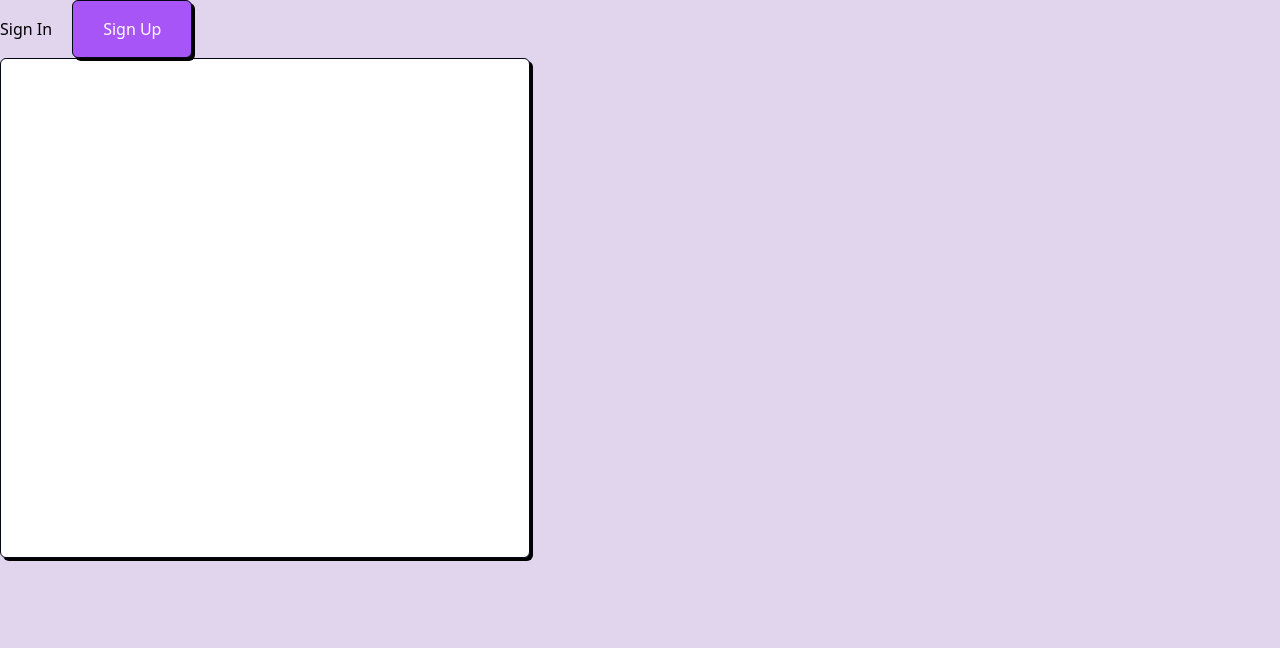
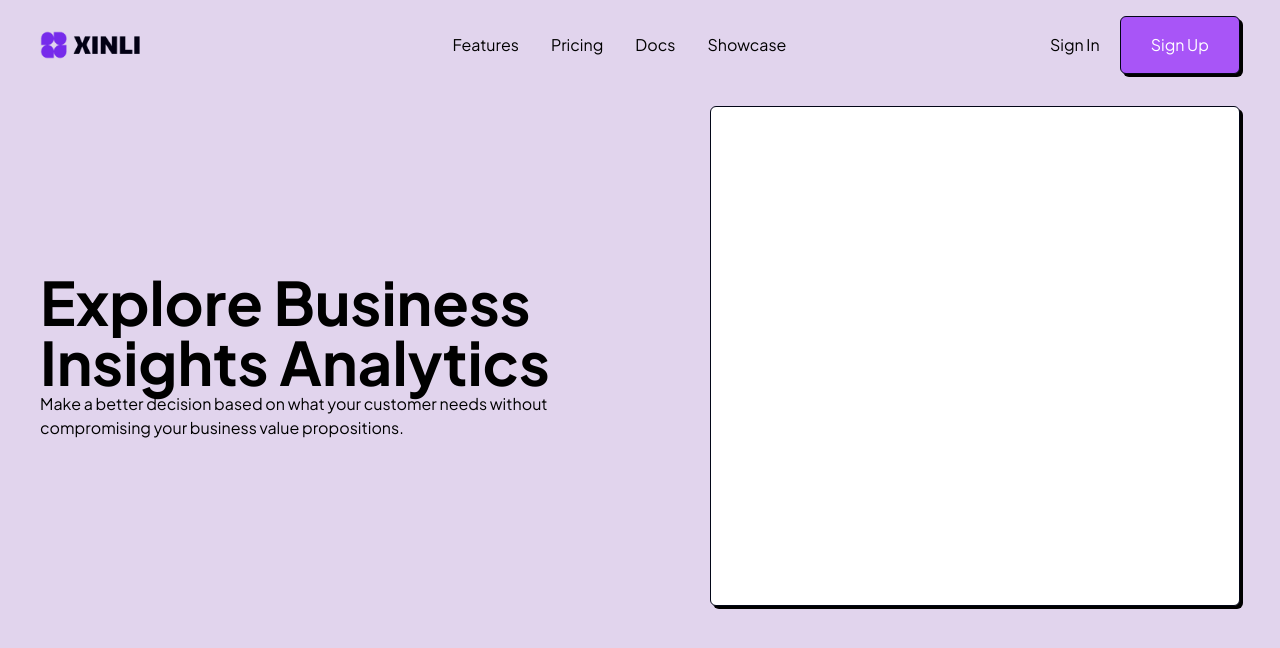
Before and after one commit to akbarhlubis/bwa-landing-page-intern-saas, a website built with Vite: page index.html in a window 1280 px wide. Built offline with nearby package versions, Linux system fonts and the light colour scheme.

Commit message:
feat: Add favicon and update landing page design
This commit adds a new favicon.svg file and updates the landing page design in index.html. The favicon.svg file is a custom SVG icon that will be used as the website's favicon. The index.html file has been modified to include the new favicon link and also includes changes to the header section, adding a logo and navigation links. Additionally, the right section of the hero section has been updated with a new background color and rounded corners.

```diff
--- a/index.html
+++ b/index.html
@@ -1,20 +1,52 @@
 <!doctype html>
 <html lang="en">
+
 <head>
   <meta charset="UTF-8" />
-    <link rel="icon" type="image/svg+xml" href="/vite.svg" />
+  <link rel="icon" type="image/svg+xml" href="/favicon.svg" />
+  <link rel="stylesheet" href="https://unpkg.com/aos@next/dist/aos.css" />
   <meta name="viewport" content="width=device-width, initial-scale=1.0" />
-    <title>Vite App</title>
+  <title>Xinli - BWA Landing Page SAAS</title>
 </head>
-  <body>
-    <div class="flex gap-[20px] items-center">
+
+<body class="font-PlusJakartaSans">
+  <!-- Header -->
+  <header class="flex items-center justify-between w-full px-10 py-4">
+    <div class="Logo">
+      <img class="w-3/4" src="./logo.png" alt="Logo Xinli">
+    </div>
+    <nav class="flex flex-row gap-8 p-4">
+      <a class="" href="#">Features</a>
+      <a class="" href="#">Pricing</a>
+      <a class="" href="#">Docs</a>
+      <a class="" href="#">Showcase</a>
+    </nav>
+    <div class="flex items-center gap-5">
       <a href="#">Sign In</a>
-      <button class="border-style">Sign Up</button>
+      <a class="button border-style" href="#">Sign Up</a>
     </div>
-    <div class="w-[530px] border-style h-[500px] rounded-md bg-white">
+  </header>
+
+  <!-- Hero -->
+  <div class="flex flex-row items-center justify-between w-full px-10 py-4 hero">
+    <div class="w-1/2 left-section">
+      <h1 class="text-6xl font-bold">Explore Business Insights Analytics</h1>
+      <p>Make a better decision based on what your customer needs without compromising your business value propositions.</p>
+      <div class="join-picture">
 
       </div>
+      <div class="buttons">
+
+      </div>
+    </div>
+    <div class="right-section" data-aos="fade-down">
+      <div class="w-[530px] border-style h-[500px] rounded-md bg-white"></div>
+    </div>
+  </div>
+
   <!-- Skrip Main JS -->
   <script type="module" src="/main.js"></script>
+  <script src="https://unpkg.com/aos@next/dist/aos.js"></script>
 </body>
+
 </html>
--- a/main.js
+++ b/main.js
@@ -1 +1,2 @@
 import './style.css'
+AOS.init();
--- a/style.css
+++ b/style.css
@@ -1,15 +1,25 @@
+/* Font Custom */
+@import url('https://fonts.googleapis.com/css2?family=Plus+Jakarta+Sans:ital,wght@0,200..800;1,200..800&display=swap');
+
+/* Tailwind Utilities */
 @tailwind base;
 @tailwind components;
 @tailwind utilities;
 
+/* Layering Base */
 @layer base {
+
+  /* *{
+    outline: 1px red solid;
+  } */
+
   body {
     @apply bg-[#E1D4ED]
   }
-  button {
-    @apply bg-purple-500 text-white gap-5 rounded-md py-[16px] px-[30px]
+  .button {
+    @apply bg-purple-500 text-white gap-5 rounded-md py-[16px] px-[30px] hover:font-semibold
   }
   .border-style {
-    @apply border border-slate-950 shadow-[3px_3px_0px_rgba(0,0,0,1)]
+    @apply border border-slate-950 shadow-[3px_3px_0px_rgba(0,0,0,1)] hover:shadow-[6px_6px_0px_rgba(0,0,0,1)] transition-all
   }
 }
--- a/tailwind.config.js
+++ b/tailwind.config.js
@@ -4,7 +4,11 @@ export default {
     "*.html"
   ],
   theme: {
-    extend: {},
+    extend: {
+      fontFamily:{
+        PlusJakartaSans: ['"Plus Jakarta Sans"', "sans-serif"]
+      }
+    },
   },
   plugins: [],
 }
```
Also changed, not shown: favicon.svg (added), logo.png (added). Lines whose indentation alone changed are shown as unchanged.
